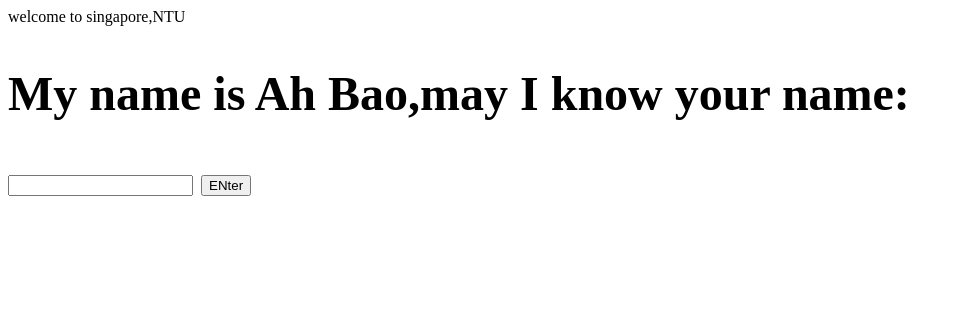
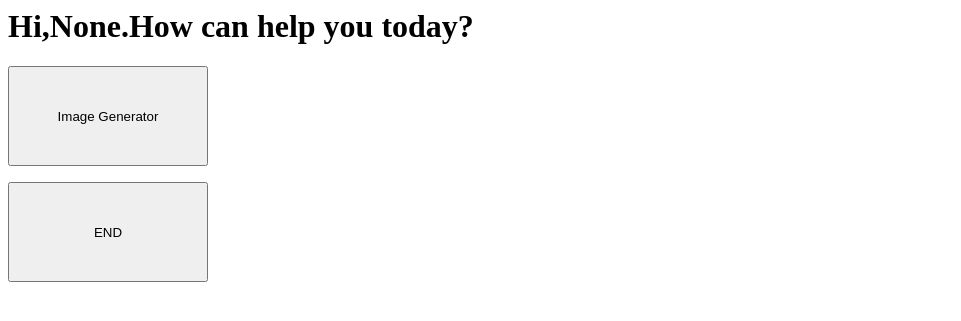
Before and after one commit to Mills6layor/fe, a Flask app: page /main in a window 1280 px wide. Shown: the top 321 px of the page, without its empty margins (0-961 px from the left). Run offline with Flask 3, Linux system fonts and the light colour scheme.

Commit message:
Update main.html

```diff
--- a/templates/main.html
+++ b/templates/main.html
@@ -1,14 +1,16 @@
 <style>
-. container (width:100%;margin: auto)
-@media (min-width:600px) {. container(width: 80%;})
-@media (min-width: 768px) {.container(width: 60%;}}
-@media (min-width: 1024px) {.container(vidth: 50%;)}
+    .container{width:100%;margin:auto}
+    @media (min_width:600px){.container{width:80%;}}
+    @media (min_width:768px){.container{width:60%;}}
+    @media (min_width:1024px){.container{width:50%;}}
 </style>
 
-<hi>welcome to singapore,NTU<h1>
-<form action="/main"method="post">
-  <h2>My name is Ah Bao,may I know your name:</h2>
-  <input type="text"name="r">
-  <input type="submit"value="ENter">
+<div class="container">
+<h1>Hi,{{r}}.How can help you today?</h1>
+<form action ="/image_gpt" method="post">
+    <input type ="submit" value="Image Generator" style="width:200px;height:100px;">
+</form>
+<form action ="/end" method="post">
+<input type ="submit" value="END" style="width:200px;height:100px;">
 </form>
 </div>
```
